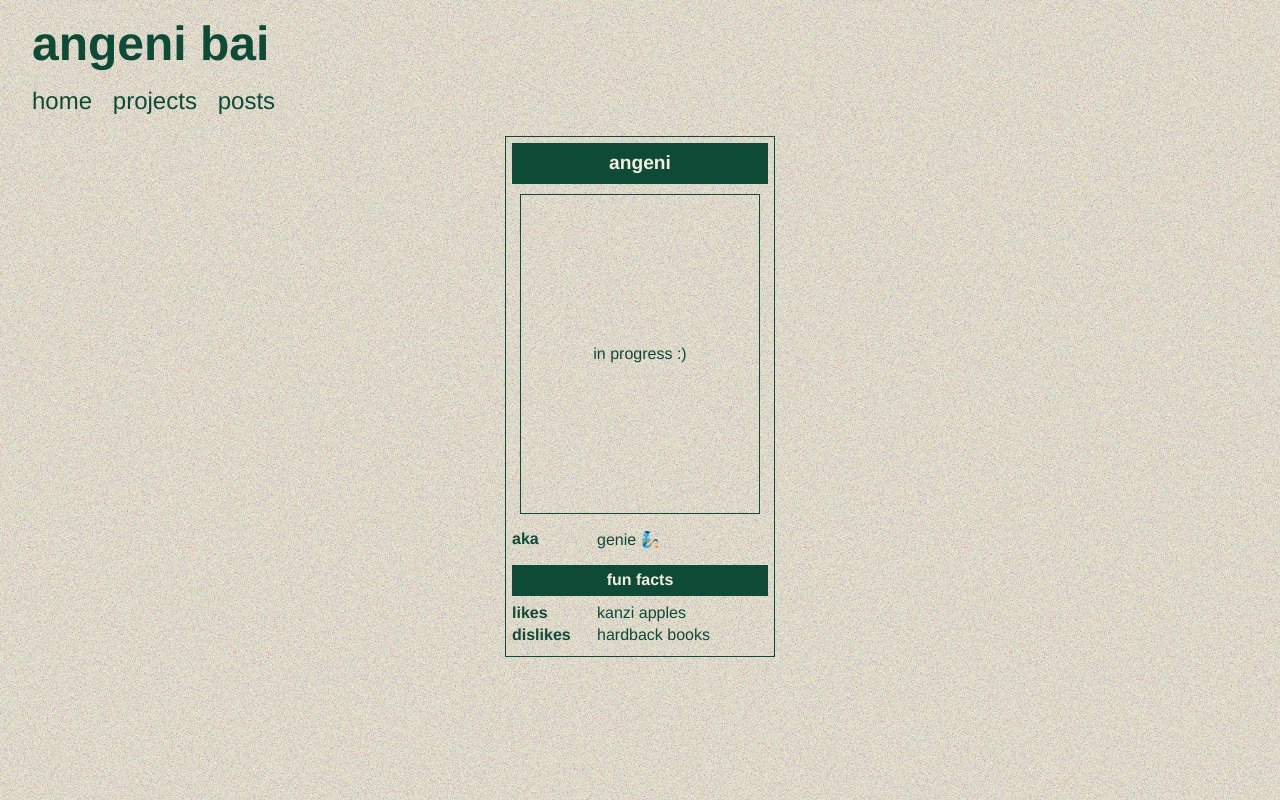
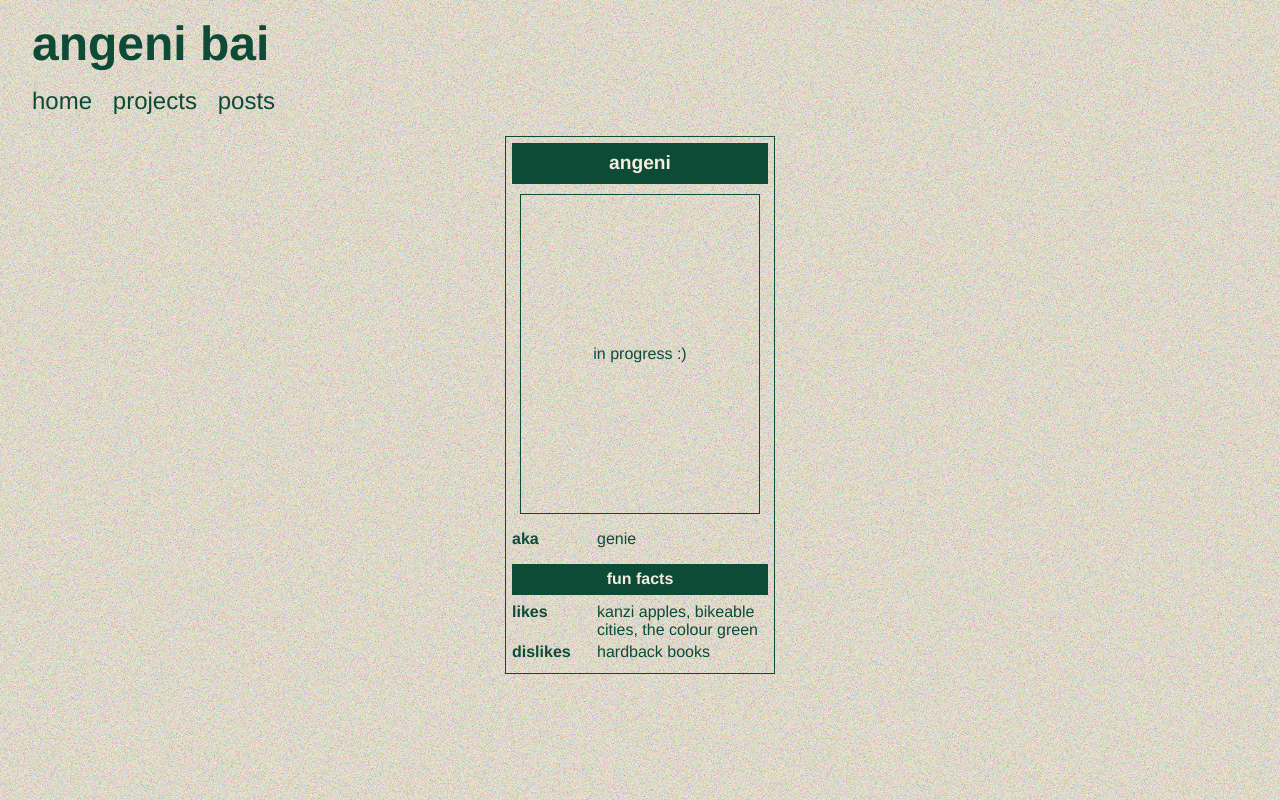
Before and after one commit to angenibai/angenibai.github.io, a Next.js app: page / in a window 1280 px wide. Built offline with nearby package versions, Linux system fonts and the light colour scheme.

Commit message:
Fix width for bio panel entries

```diff
--- a/src/components/BioPanel.tsx
+++ b/src/components/BioPanel.tsx
@@ -26,7 +26,7 @@ const content: BioPanelContent = {
       entries: [
         {
           label: "aka",
-          value: "genie 🧞",
+          value: "genie",
         },
       ],
     },
@@ -35,7 +35,7 @@ const content: BioPanelContent = {
       entries: [
         {
           label: "likes",
-          value: "kanzi apples",
+          value: "kanzi apples, bikeable cities, the colour green",
         },
         {
           label: "dislikes",
@@ -64,9 +64,9 @@ const BioPanel = () => {
             </div>
           )}
         </div>
-        {content.sections.map((section) => {
+        {content.sections.map((section, idx) => {
           return (
-            <div className={styles.bioPanelSection}>
+            <div className={styles.bioPanelSection} key={`section-${idx}`}>
               {section.title && (
                 <div
                   className={`${styles.bioPanelHeader} ${styles.bioPanelSectionHeader}`}
@@ -75,9 +75,12 @@ const BioPanel = () => {
                 </div>
               )}
               <div className={styles.bioPanelSectionContent}>
-                {section.entries.map((entry) => {
+                {section.entries.map((entry, idx) => {
                   return (
-                    <div className={styles.bioPanelSectionEntry}>
+                    <div
+                      className={styles.bioPanelSectionEntry}
+                      key={`entry-${idx}`}
+                    >
                       <div className={styles.bioPanelSectionEntryLabel}>
                         <p>{entry.label}</p>
                       </div>
--- a/src/styles/components/BioPanel.module.css
+++ b/src/styles/components/BioPanel.module.css
@@ -73,3 +73,7 @@
     width: 80px;
     font-weight: bold;
 }
+
+.bioPanelSectionEntryValue {
+    width: 165px;
+}
```
